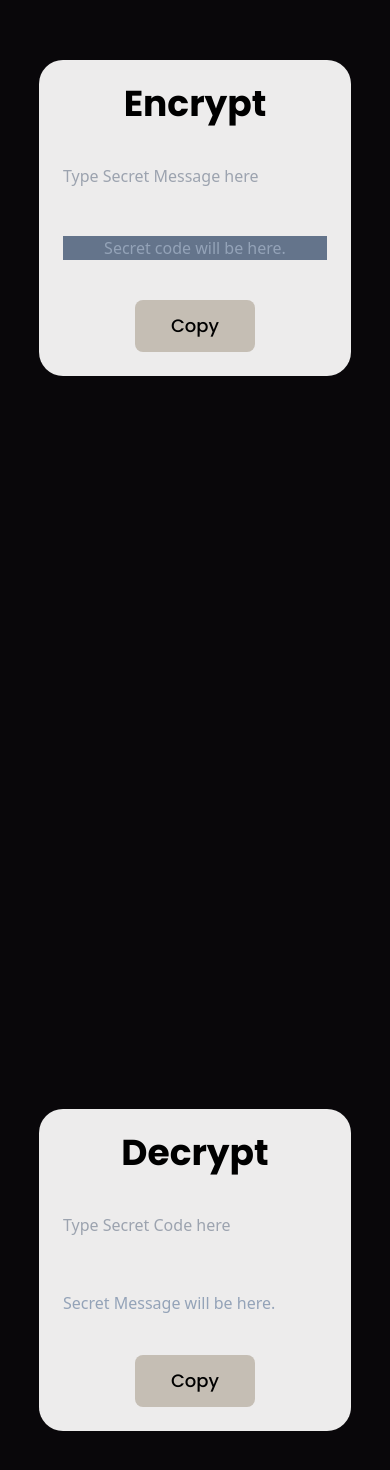
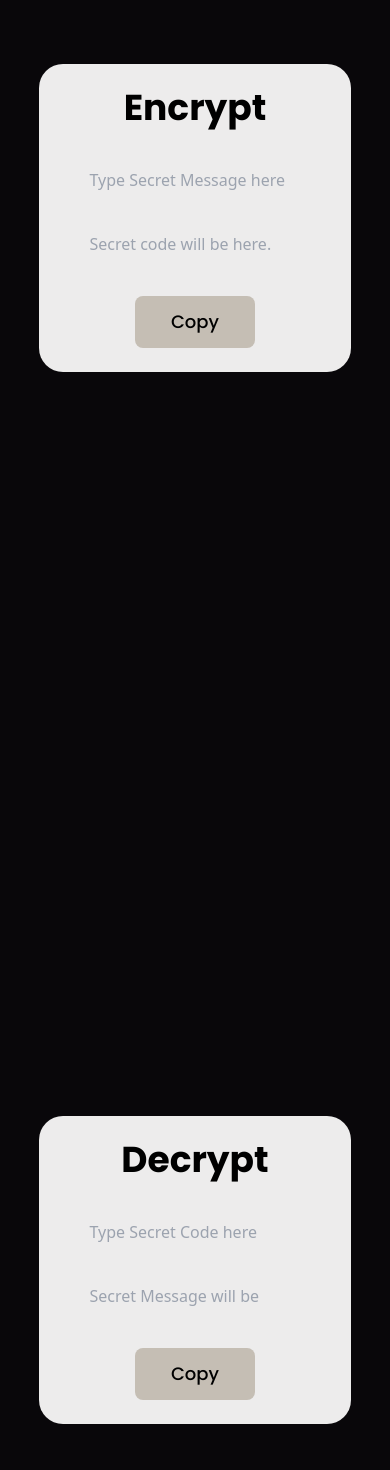
Before and after one commit to nani-samireddy/GrandMa-s-Encryption, a website: page index.html in a window 390 px wide. Shown: the part 1892-3362 px from the top of the page. Drawn offline with Linux system fonts and the light colour scheme.

Commit message:
added link the encode and decode functions to html and made responsive

```diff
--- a/index.html
+++ b/index.html
@@ -34,7 +34,7 @@
         <div class="w-screen flex items-center justify-center mt-16">
           <a
             href="#Options"
-            class="bg-white h-11 w-28 rounded-lg text-center flex items-center justify-center md:text-2xl md:w-36 md:h-12 md:p-2"
+            class="bg-white h-11 w-28 rounded-lg text-center flex items-center justify-center md:text-2xl md:w-36 md:h-12 md:p-2 lg:p-4 lg:w-52"
             >Gets started</a
           >
         </div>
@@ -44,7 +44,7 @@
     <!--Selection section-->
     <section
       id="Options"
-      class="h-screen w-screen flex flex-col lg:flex-row items-center justify-evenly font-poppins "
+      class="h-screen w-screen flex flex-col lg:flex-row items-center justify-evenly font-poppins"
     >
       <div
         class="h-48 w-56 rounded-2xl text-center flex items-center justify-center bg-gradient-to-br from-bright_grey to-lemon_lime md:h-56 md:w-64"
@@ -74,7 +74,7 @@
             </h2>
           </div>
           <!--Input for the Encrypt-->
-          <div class="w-4/5 mt-10 flex justify-center">
+          <div class="w-full mt-10 flex justify-center">
             <textarea
               placeholder="Type Secret Message here"
               name="messageInputTag"
@@ -82,17 +82,25 @@
               cols="30"
               rows="1"
               oninput="auto_grow(this)"
-              class="bg-bright_grey resize-none overflow-hidden min-h-min max-h-28 w-full border-b-black border-solid outline-none focus:outline-none md:text-xl lg:w-3/4"
+              class="bg-bright_grey resize-none overflow-hidden min-h-min border-b-black border-solid outline-none focus:outline-none md:text-xl w-4/5 lg:w-3/4"
             ></textarea>
           </div>
           <!--Output for the encrypt-->
+          <div class="w-full mt-10 flex justify-center">
+            <textarea
+              placeholder="Secret code will be here."
+              name="grandmaCodeOutputTag"
+              id="grandmaCodeOutputTag"
+              cols="30"
+              rows="1"
+              oninput="auto_grow(this)"
+              disabled
+              class="bg-bright_grey resize-none overflow-hidden min-h-min border-b-black border-solid outline-none focus:outline-none md:text-xl w-4/5 lg:w-3/4"
+            ></textarea>
+          </div>
+
           <div
-            class="mt-12 flex bg-slate-500 justify-center text-slate-400 md:text-xl lg:w-3/4"
-          >
-            <p id="grandmaCodeOutputTag">Secret code will be here.</p>
-          </div>
-          <div
-            class="mt-10 w-full flex items-center justify-center font-poppins text-lg lg:py-12"
+            class="mt-10 w-full flex items-center justify-center font-poppins text-lg lg:py-8"
           >
             <!--COPY BUTTON-->
             <button
@@ -120,7 +128,7 @@
             </h2>
           </div>
           <!--Input for the Decryption-->
-          <div class="w-4/5 mt-10">
+          <div class="w-full mt-10 flex justify-center">
             <textarea
               placeholder="Type Secret Code here"
               name="grandmaInputCode"
@@ -128,17 +136,25 @@
               cols="30"
               rows="1"
               oninput="auto_grow(this)"
-              class="bg-bright_grey resize-none overflow-hidden min-h-min max-h-28 w-full border-b-black border-solid outline-none focus:outline-none md:text-xl"
+              class="bg-bright_grey resize-none overflow-hidden min-h-min border-b-black border-solid outline-none focus:outline-none md:text-xl w-4/5 lg:w-3/4"
             ></textarea>
           </div>
           <!--Output for the encrypt-->
+          <div class="w-full mt-10 flex justify-center">
+            <textarea
+              placeholder="Secret Message will be here."
+              name="messageOutputTag"
+              id="messageOutputTag"
+              cols="30"
+              rows="1"
+              oninput="auto_grow(this)"
+              disabled
+              class="bg-bright_grey resize-none overflow-hidden min-h-min border-b-black border-solid outline-none focus:outline-none md:text-xl w-4/5 lg:w-3/4"
+            ></textarea>
+          </div>
+
           <div
-            class="mt-12 flex items-center justify-start text-slate-400 md:text-xl"
-          >
-            <p id="messageOutputTag">Secret Message will be here.</p>
-          </div>
-          <div
-            class="mt-10 w-full flex items-center justify-center font-poppins text-lg"
+            class="mt-10 w-full flex items-center justify-center font-poppins text-lg lg:py-8"
           >
             <!--COPY BUTTON-->
             <button
@@ -169,12 +185,7 @@
         </div>
       </div>
     </section>
-    <script>
-      function auto_grow(element) {
-        element.style.height = "5px";
-        element.style.height = element.scrollHeight + "px";
-      }
-    </script>
+
     <script src="./public/script.js"></script>
   </body>
 </html>
--- a/public/script.js
+++ b/public/script.js
@@ -8,6 +8,7 @@ const grandmaCodeOutputTag = document.getElementById("grandmaCodeOutputTag");
 //Event listeners
 messageInputTag.addEventListener("input", (value) => {
   encrypt();
+  auto_grow(grandmaCodeOutputTag);
 });
 
 grandmaCodeInputTag.addEventListener("input", (value) => {
@@ -16,56 +17,45 @@ grandmaCodeInputTag.addEventListener("input", (value) => {
 
 copyButtonForEncryption.addEventListener("click", () => {
   console.log("CopyButtonForEncryption pressed");
-  copyToClipboard(grandmaCodeOutputTag.innerText);
+  copyToClipboard(grandmaCodeOutputTag.value);
 });
 
 copyButtonForDecryption.addEventListener("click", () => {
-  copyToClipboard(messageOutputTag.innerText);
+  copyToClipboard(messageOutputTag.value);
 });
 
 //functions
 function encode(inputString) {
-  let grandmaSecretCode="";
-  for(let i=0;i<inputString.length;i++)
-  {
-      let characterAscii=inputString.charCodeAt(i);
-      let grannyCode=characterAscii-96;
-      let letterCode="";
-      if(grannyCode==-64)
-      {
-          letterCode=".0";
-      }
-      else
-      {
-          letterCode="."+grannyCode.toString();
-
-      }
-      grandmaSecretCode=grandmaSecretCode+letterCode;
+  let grandmaSecretCode = "";
+  for (let i = 0; i < inputString.length; i++) {
+    let characterAscii = inputString.charCodeAt(i);
+    let grannyCode = characterAscii - 96;
+    let letterCode = "";
+    if (grannyCode == -64) {
+      letterCode = ".0";
+    } else {
+      letterCode = "." + grannyCode.toString();
+    }
+    grandmaSecretCode = grandmaSecretCode + letterCode;
   }
   return grandmaSecretCode;
 }
-function decode(inputGrandmaCode)
-{
-  let decriptedMessage="";
-  let grannyCodes=inputGrandmaCode.split(".");
-  for(i=1;i<grannyCodes.length;i++)
-  {
-      let letterCode=Number(grannyCodes[i]);
-      let character="";
-      if(letterCode==0)
-      {
-          character =" ";
-      }
-      else
-      {
-          let asciiValue=96+letterCode;
-          character=String.fromCharCode(asciiValue);
-      }
-      decriptedMessage=decriptedMessage+character;
+function decode(inputGrandmaCode) {
+  let decriptedMessage = "";
+  let grannyCodes = inputGrandmaCode.split(".");
+  for (i = 1; i < grannyCodes.length; i++) {
+    let letterCode = Number(grannyCodes[i]);
+    let character = "";
+    if (letterCode == 0) {
+      character = " ";
+    } else {
+      let asciiValue = 96 + letterCode;
+      character = String.fromCharCode(asciiValue);
+    }
+    decriptedMessage = decriptedMessage + character;
   }
   return decriptedMessage;
 }
-
 
 function encrypt() {
   let message = messageInputTag.value;
@@ -83,3 +73,8 @@ function decrypt() {
 function copyToClipboard(value) {
   navigator.clipboard.writeText(value);
 }
+
+function auto_grow(element) {
+  element.style.height = "5px";
+  element.style.height = element.scrollHeight + "px";
+}
```
Also changed, not shown: public/outputCss.css.
